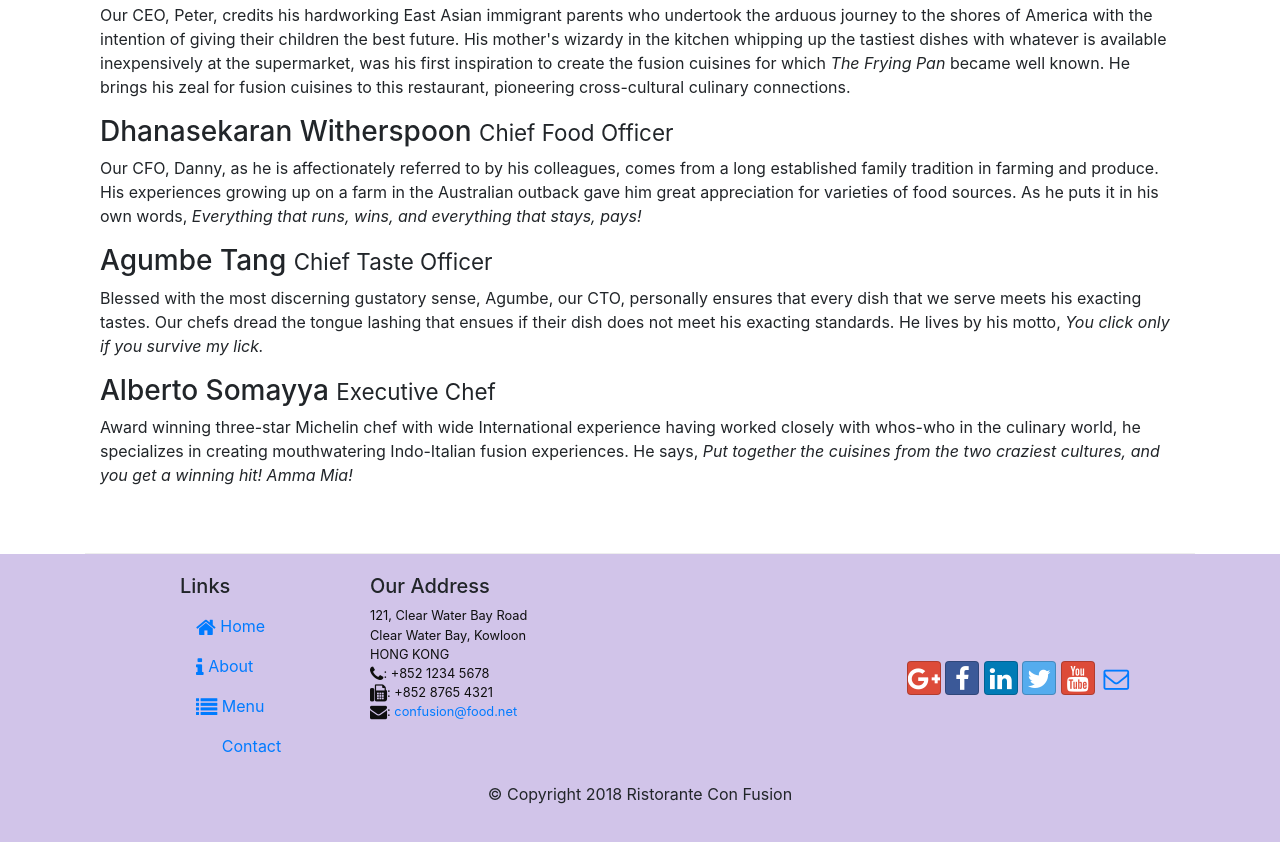
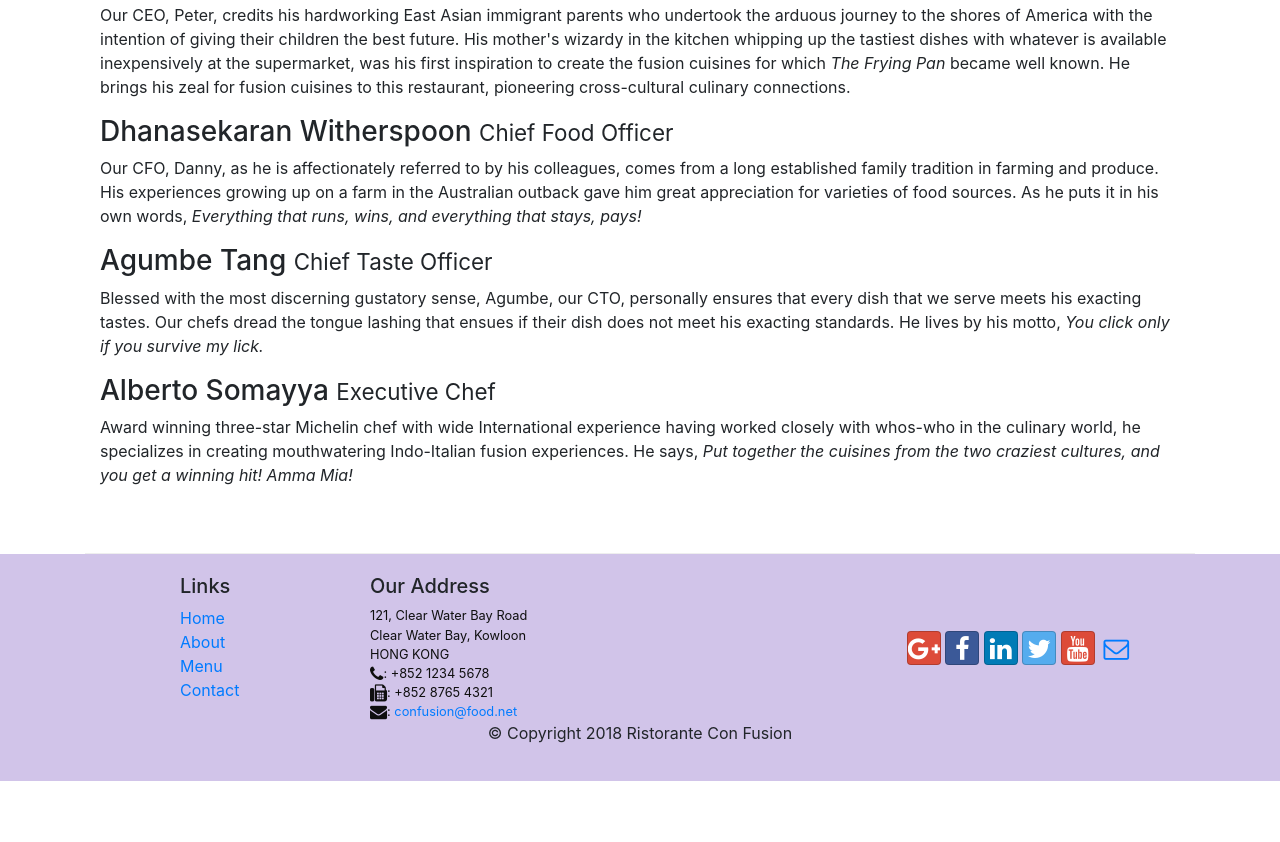
Before and after one commit to CoalterIO/ConFusion, a website: page aboutus.html in a window 1280 px wide. Shown: the part 1000-1842 px from the top of the page. After the commit the page ends 1781 px from the top, so only its background shows below. Drawn offline with nearby package versions, Linux system fonts and the light colour scheme.

Commit message:
fixed links

```diff
--- a/aboutus.html
+++ b/aboutus.html
@@ -96,10 +96,10 @@
                 <div class="col-4 offset-1 col-sm-2">
                     <h5>Links</h5>
                     <ul class="list-unstyled">
-                        <li class="nav-item active"><a class="nav-link" href="#"><span class="fa fa-home fa-lg"></span> Home</a></li>
-                        <li class="nav-item"><a class="nav-link" href="./aboutus.html"><span class="fa fa-info fa-lg"></span> About</a></li>
-                        <li class="nav-item"><a class="nav-link" href="#"><span class="fa fa-list fa-lg"></span> Menu</a></li>
-                        <li class="nav-item"><a class="nav-link" href="#"><span class="fa fa-address-card fa-lg"></span> Contact</a></li>
+                        <li><a href="#">Home</a></li>
+                        <li><a href="./aboutus.html">About</a></li>
+                        <li><a href="#">Menu</a></li>
+                        <li><a href="#">Contact</a></li>
                     </ul>
                 </div>
                 <div class="col-7 col-sm-5">
```
Also changed, not shown: index.html (+4 -4 lines).
